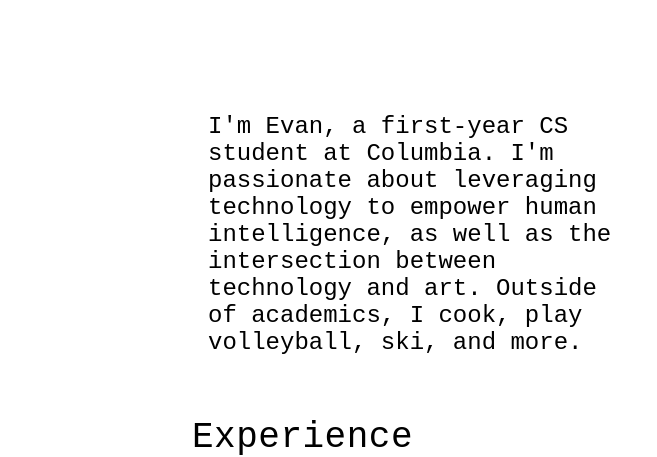
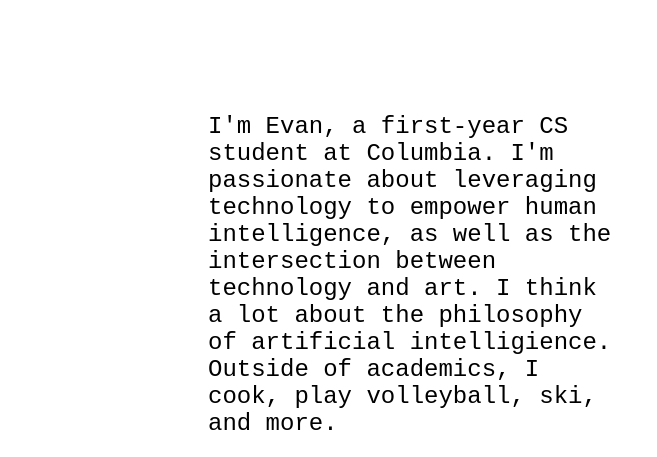
Before and after one commit to lievan/lievan.github.io, a plain HTML site: page index.html in a window 1280 px wide. Shown: the part 355-812 px from the top of the page, without its empty margins (0-657 px from the left). Drawn offline with nearby package versions, Linux system fonts and the light colour scheme; a script that the page names is missing.

Commit message:
content changes intro

```diff
--- a/index.html
+++ b/index.html
@@ -32,7 +32,7 @@
             <div class="step" data-step="1">
               <h2 id="intro"> Intro </h2>
                 <p style="text-align:left">
-                    I'm Evan, a first-year CS student at Columbia. I'm passionate about leveraging technology to empower human intelligence, as well as the intersection between technology and art. Outside of academics, I cook, play volleyball, ski, and more.
+                    I'm Evan, a first-year CS student at Columbia. I'm passionate about leveraging technology to empower human intelligence, as well as the intersection between technology and art. I think a lot about the philosophy of artificial intelligience. Outside of academics, I cook, play volleyball, ski, and more.
                 </p>
             </div>
             <div class="step" data-step="2">
```
